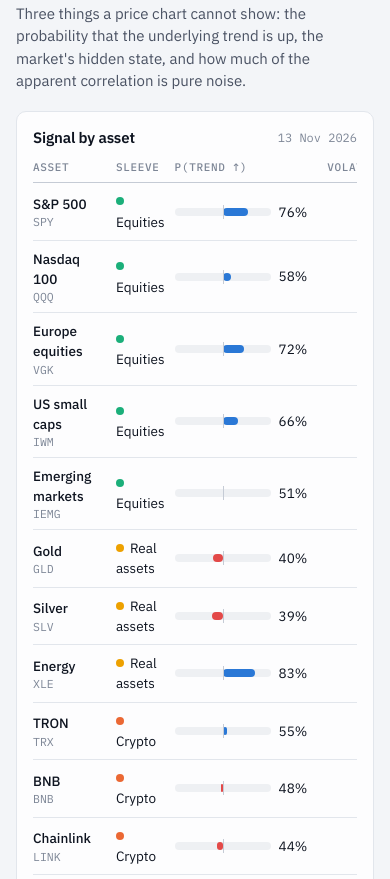
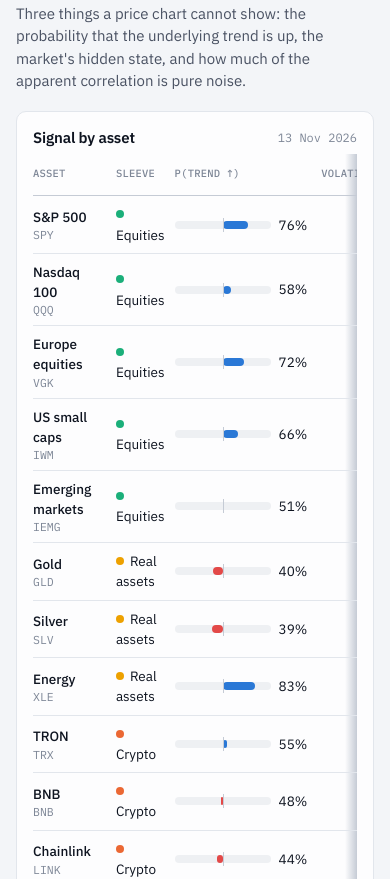
Before and after one commit to juanmariarodriguez2-png/hermes-quant, a plain HTML site: page site/index.html in a window 390 px wide. Shown: the part 829-1708 px from the top of the page. Drawn offline with Linux system fonts and the light colour scheme.

Commit message:
Dashboard: tables readable on a phone, wording matches the frozen model
- Results and positions tables now fit a 400 px screen; wider tables keep their
  sideways scroll and show a soft edge on the side that still hides columns
- Method step 5 and the asset status label described the earlier half-core
  structure; the frozen model holds the funds always and trades crypto on trend

Co-Authored-By: Claude Fable 5.2 <noreply@anthropic.com>
Claude-Session: https://claude.ai/code/session_01DJZSg66oGvRLHj6sY7XUsQ

```diff
--- a/site/index.html
+++ b/site/index.html
@@ -102,7 +102,12 @@ section + section { border-top: 1px solid var(--hair); }
 .meter > span { display: block; height: 100%; background: var(--accent); border-radius: 3px; }
 
 /* tables */
-.scroll { overflow-x: auto; }
+/* A wide table scrolls sideways inside its card; a soft edge shows on the side that still hides columns. */
+.scroll { overflow-x: auto; background:
+  linear-gradient(90deg, var(--surface) 45%, transparent) left / 30px 100% no-repeat local,
+  linear-gradient(270deg, var(--surface) 45%, transparent) right / 30px 100% no-repeat local,
+  linear-gradient(90deg, var(--axis), transparent) left / 12px 100% no-repeat scroll,
+  linear-gradient(270deg, var(--axis), transparent) right / 12px 100% no-repeat scroll; }
 table { border-collapse: collapse; width: 100%; font-size: 13.5px; }
 th { text-align: left; font: 500 11px/1.3 var(--mono); letter-spacing: 0.06em; text-transform: uppercase; color: var(--muted); padding: 6px 10px 8px 0; border-bottom: 1px solid var(--axis); white-space: nowrap; }
 td { padding: 8px 10px 8px 0; border-bottom: 1px solid var(--hair); vertical-align: middle; }
@@ -111,6 +116,12 @@ td.r, th.r { text-align: right; padding-left: 10px; padding-right: 18px; }
 tr > td:last-child, tr > th:last-child { padding-right: 0; }
 td.num { white-space: nowrap; }
 tr.lead td { font-weight: 600; }
+@media (max-width: 560px) {
+  th { white-space: normal; font-size: 10.5px; letter-spacing: 0.02em; }
+  td.r, th.r { padding-left: 4px; padding-right: 8px; }
+  .prob { grid-template-columns: 64px auto; }
+  #metrics tr > :nth-child(3) { display: none; } /* volatility: Sharpe and worst loss carry the risk on a phone */
+}
 .asset { display: grid; gap: 1px; min-width: 9ch; } .asset b { font-weight: 500; } .asset span { font: 400 11.5px/1.2 var(--mono); color: var(--muted); }
 .chip { display: inline-block; padding: 1px 7px; border-radius: 4px; font: 500 11px/1.5 var(--mono); background: var(--inset); color: var(--ink-2); white-space: nowrap; }
 .dot { display: inline-block; width: 8px; height: 8px; border-radius: 50%; margin-right: 6px; vertical-align: 1px; }
@@ -273,7 +284,7 @@ es: {
  "col.asset": "Activo", "col.sleeve": "Bloque", "col.prob": "P(tendencia ↑)", "col.vol": "Volatilidad", "col.trend": "Precio y tendencia · 1 año",
  "col.m1": "30 días", "col.target": "Peso objetivo", "col.state": "Estado",
  "sleeve.equity": "Acciones", "sleeve.real": "Activos reales", "sleeve.crypto": "Cripto", "sleeve.cash": "Liquidez",
- "st.hold": "En cartera", "st.none": "Sin tendencia", "st.out": "Fuera del top 4", "st.illiq": "Sin liquidez en Kraken", "st.core": "Solo núcleo",
+ "st.hold": "En cartera", "st.none": "Sin tendencia", "st.out": "Fuera del top 4", "st.illiq": "Sin liquidez en Kraken", "st.core": "Posición estratégica",
  "regime.title": "Estado oculto de la bolsa",
  "regime.sub": "Un modelo de Markov oculto estima, solo con datos pasados, la probabilidad de estar en el régimen turbulento del S&P 500.",
  "regime.note": "Hoy {p}. En ese régimen el modelo reduce la exposición a acciones a un {m} de lo normal.",
@@ -345,7 +356,7 @@ es: {
  "how.2": "Tendencia", "how.2d": "Banco de filtros de Kalman a 30, 60, 120 y 240 días: probabilidad de que la deriva oculta sea positiva.",
  "how.3": "Régimen", "how.3d": "Modelo de Markov oculto reestimado cada 30 días solo con el pasado. Recorta acciones en turbulencia.",
  "how.4": "Correlaciones limpias", "how.4d": "Teoría de matrices aleatorias (Marchenko-Pastur): se conserva la estructura real y se aplana el ruido.",
- "how.5": "Reparto de riesgo", "how.5d": "Un tercio del riesgo a cada bloque; dentro, paridad de riesgo jerárquica. Mitad núcleo, mitad táctico; cripto solo con tendencia.",
+ "how.5": "Reparto de riesgo", "how.5d": "Un tercio del riesgo a cada bloque; dentro, paridad de riesgo jerárquica. Los fondos se mantienen siempre; cripto solo con tendencia.",
  "how.6": "Ejecución perezosa", "how.6d": "Bandas de no operar y ajustes parciales: solo se mueve la cartera cuando compensa la comisión.",
  "how.limits": "Límites que conviene conocer. Rentabilidades pasadas no garantizan futuras. La simulación usa precios de Binance y de los ETF originales como aproximación a los mercados de Kraken. El Sharpe del examen a ciegas tiene un intervalo amplio: cinco años son pocos. Esto no es asesoramiento financiero.",
  "foot.a": "Hermes Quant · proyecto de Juan Rodríguez (CUNEF). Código y metodología abiertos.",
@@ -374,7 +385,7 @@ en: {
  "col.asset": "Asset", "col.sleeve": "Sleeve", "col.prob": "P(trend ↑)", "col.vol": "Volatility", "col.trend": "Price and trend · 1 year",
  "col.m1": "30 days", "col.target": "Target weight", "col.state": "Status",
  "sleeve.equity": "Equities", "sleeve.real": "Real assets", "sleeve.crypto": "Crypto", "sleeve.cash": "Cash",
- "st.hold": "Held", "st.none": "No trend", "st.out": "Outside top 4", "st.illiq": "Illiquid on Kraken", "st.core": "Core only",
+ "st.hold": "Held", "st.none": "No trend", "st.out": "Outside top 4", "st.illiq": "Illiquid on Kraken", "st.core": "Strategic holding",
  "regime.title": "Hidden state of the stock market",
  "regime.sub": "A hidden Markov model estimates, from past data only, the probability that the S&P 500 is in its turbulent regime.",
  "regime.note": "Today {p}. In that regime the model cuts equity exposure to {m} of normal.",
@@ -446,7 +457,7 @@ en: {
  "how.2": "Trend", "how.2d": "A bank of Kalman filters at 30, 60, 120 and 240 days: the probability that the hidden drift is positive.",
  "how.3": "Regime", "how.3d": "A hidden Markov model refitted every 30 days on the past only. Cuts equities in turbulence.",
  "how.4": "Clean correlations", "how.4d": "Random matrix theory (Marchenko-Pastur): keep the real structure, flatten the noise.",
- "how.5": "Risk budgeting", "how.5d": "A third of risk to each sleeve; inside, hierarchical risk parity. Half core, half tactical; crypto only with a trend.",
+ "how.5": "Risk budgeting", "how.5d": "A third of risk to each sleeve; inside, hierarchical risk parity. Funds are always held; crypto only with a trend.",
  "how.6": "Lazy execution", "how.6d": "No-trade bands and partial rebalancing: the portfolio only moves when it is worth the commission.",
  "how.limits": "Limits worth knowing. Past returns do not guarantee future ones. The simulation uses Binance prices and the original ETFs as a proxy for Kraken's markets. The blind-exam Sharpe has a wide interval: five years is not long. This is not financial advice.",
  "foot.a": "Hermes Quant · a project by Juan Rodríguez (CUNEF). Open code and methodology.",
```
